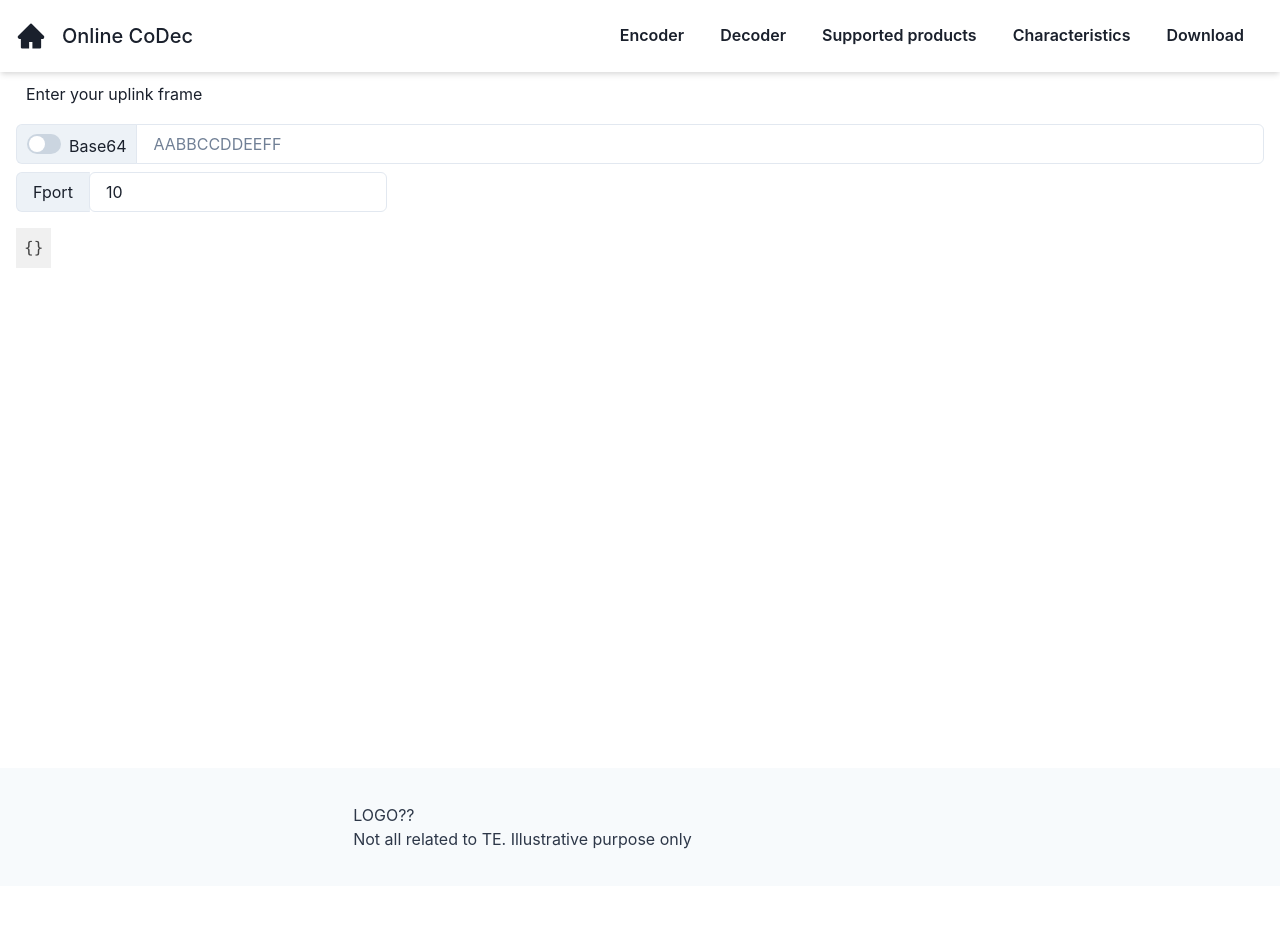
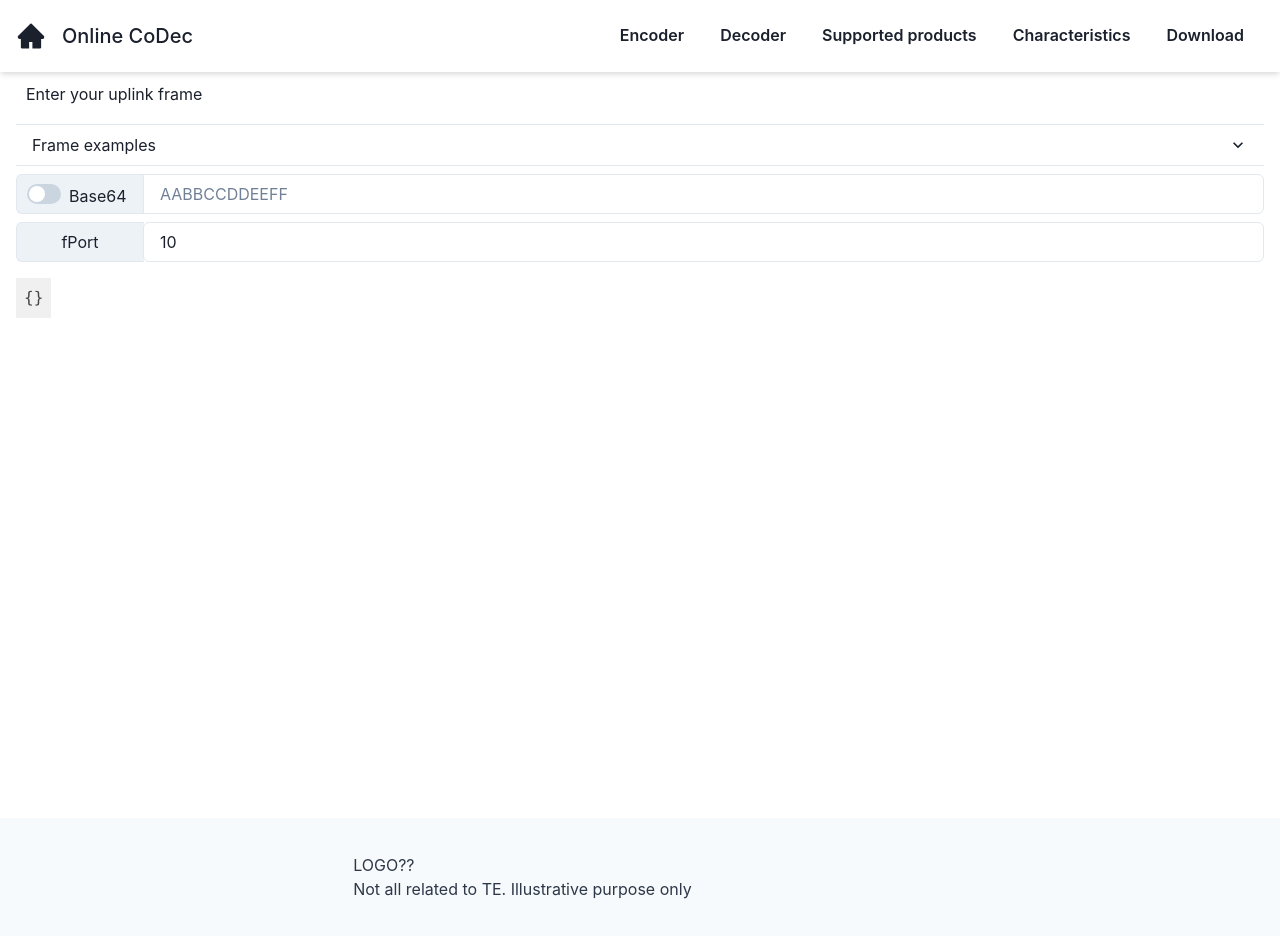
Before and after one commit to TEConnectivity/online-codec, a React (Create React App) app: page / in a window 1280 px wide. Before the commit the page ends 886 px from the top, so only its background shows below. Built offline with nearby package versions, Linux system fonts and the light colour scheme.

Commit message:
updated ttn, added icon

```diff
--- a/src/components/Decoder.tsx
+++ b/src/components/Decoder.tsx
@@ -1,4 +1,4 @@
-import { Input, InputGroup, InputLeftAddon, NumberInput, NumberInputField, StackDivider, Switch, Text, VStack, useBoolean } from '@chakra-ui/react';
+import { Accordion, AccordionButton, AccordionIcon, AccordionItem, AccordionPanel, Box, Input, InputGroup, InputLeftAddon, ListItem, NumberInput, NumberInputField, StackDivider, Switch, Text, UnorderedList, VStack, useBoolean } from '@chakra-ui/react';
 import { useState } from 'react';
 import SyntaxHighlighter from 'react-syntax-highlighter';
 import { base64ToHex, hexStringToUint8Array } from '../shared/Helper';
@@ -27,7 +27,7 @@ export default function App() {
 
   function handleInputChange(input: string) {
     parseInput(input, isBase64)
-    setInput(input.trim().toUpperCase())
+    setInput(input.trim().toUpperCase().replace(/\s/g, ''))
 
   }
 
@@ -105,8 +105,34 @@ export default function App() {
 
       <Text m="10px">Enter your uplink frame </Text>
 
+      <Accordion w={"full"} allowToggle>
+
+        <AccordionItem>
+          <h2>
+            <AccordionButton>
+              <Box as='span' flex='1' textAlign='left'>
+                Frame examples
+              </Box>
+              <AccordionIcon />
+            </AccordionButton>
+          </h2>
+          <AccordionPanel pb={4}>
+            <UnorderedList>
+              <ListItem>Multipoint : 1121FFFFFF0009DD47000C28040B2710210A013B402B64046B80BC600F7A031B8033181254026A600538 </ListItem>
+              <ListItem>SinglePoint :
+                <UnorderedList>
+                  <ListItem>SinglePoint : 14221064086309EE00000D09 </ListItem>
+                </UnorderedList>
+              </ListItem>
+            </UnorderedList>
+
+          </AccordionPanel>
+        </AccordionItem>
+
+      </Accordion>
+
       <InputGroup>
-        <InputLeftAddon p="0px">
+        <InputLeftAddon w={"8rem"} p="0px">
           <Switch p="10px" onChange={(ev) => handleToggleChange(ev.target.checked)}>Base64</Switch>
         </InputLeftAddon>
         <Input value={input} isInvalid={isInputError} errorBorderColor='crimson' onChange={(ev) => handleInputChange(ev.target.value)} placeholder={isBase64 ? "V2l0Y2hlcjMgYmVzdCBnYW1lIGV2ZXI=" : "AABBCCDDEEFF"} />
@@ -115,11 +141,11 @@ export default function App() {
       {/* Message d'erreur d'input */}
       {isInputError && <Text>{errorMessage}</Text>}
 
-      <InputGroup>
-        <InputLeftAddon >
-          Fport
+      <InputGroup >
+        <InputLeftAddon justifyContent={"center"} w={"8rem"} >
+          fPort
         </InputLeftAddon>
-        <NumberInput value={fPort} min={0} max={255} onChange={handlefPortChange} >
+        <NumberInput w={"full"} value={fPort} min={0} max={255} onChange={handlefPortChange} >
           <NumberInputField />
         </NumberInput>
 
--- a/src/index.tsx
+++ b/src/index.tsx
@@ -9,6 +9,8 @@ import * as serviceWorker from "./serviceWorker"
 const container = document.getElementById("root")
 if (!container) throw new Error('Failed to find the root element');
 const root = ReactDOM.createRoot(container)
+
+document.title = "Online Codec"
 
 root.render(
   <React.StrictMode>
```
Also changed, not shown: 1 other file (tests, documents, lock files or other folders).
